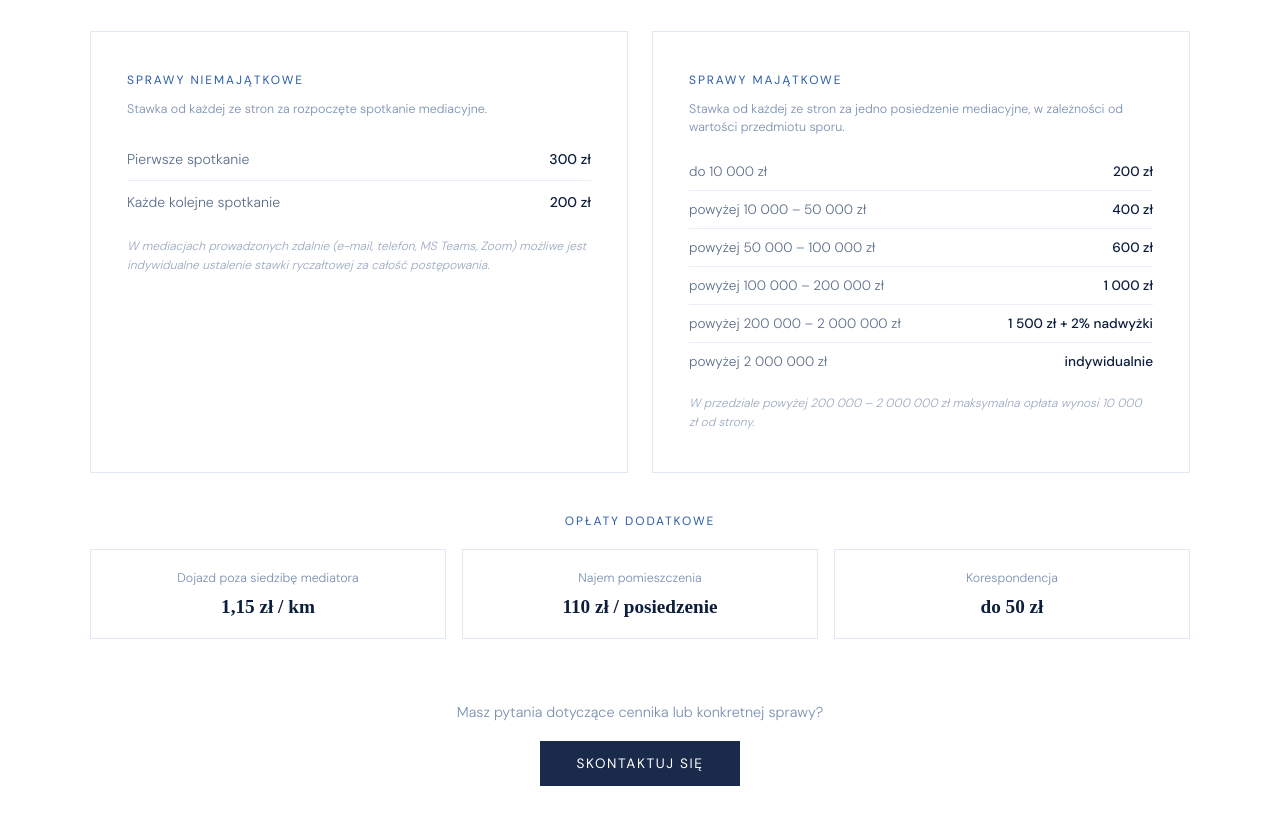
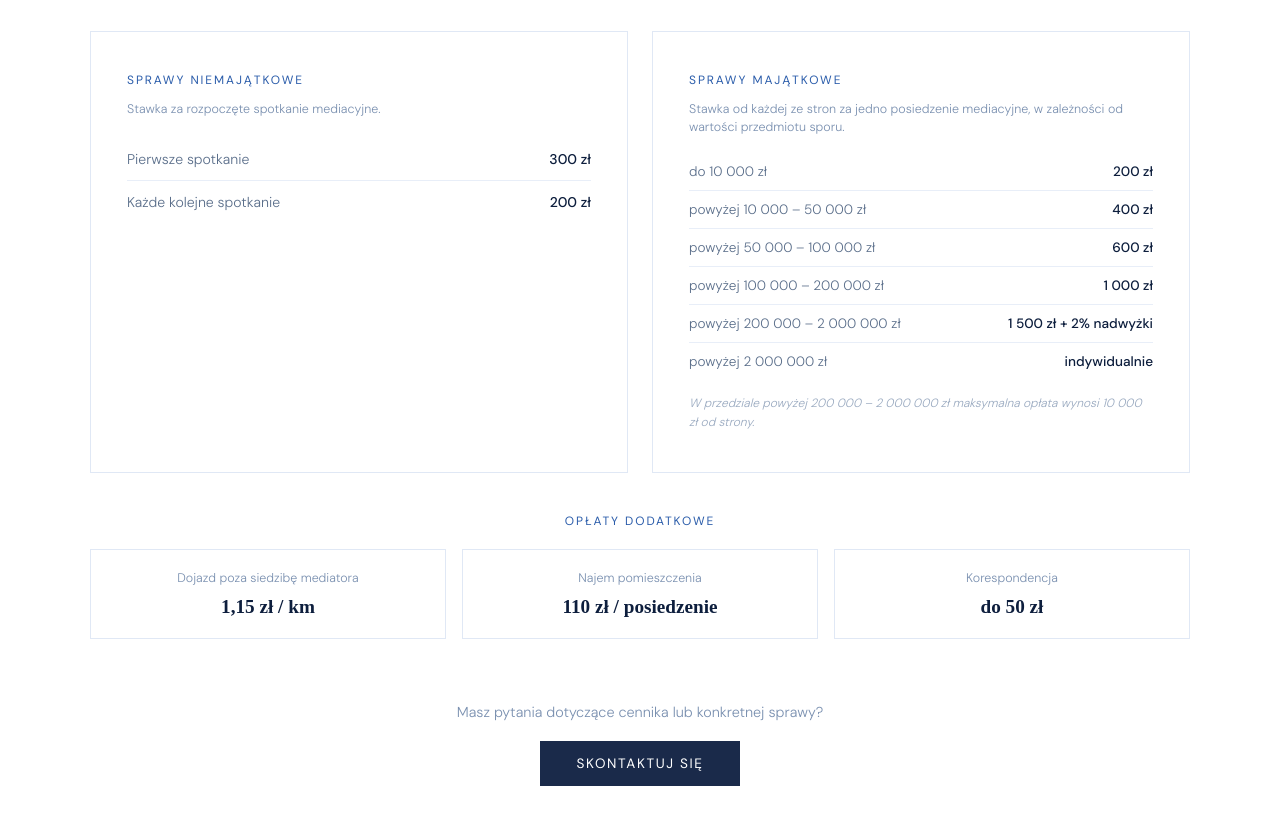
Before and after one commit to motyl1990/centrum-mediacji, a React (Vite) app: page / in a window 1280 px wide. Shown: the part 6970-7794 px from the top of the page. Built offline with nearby package versions, Linux system fonts and the light colour scheme; a web font is replaced by a local one.

Commit message:
Refactor AnnaKulka_CentrumMediacji.jsx for clarity

```diff
--- a/src/AnnaKulka_CentrumMediacji.jsx
+++ b/src/AnnaKulka_CentrumMediacji.jsx
@@ -755,7 +755,7 @@ export default function App() {
                     Sprawy niemajątkowe
                   </div>
                   <div style={{ fontSize: "0.78rem", color: "#7a90b0", marginBottom: 20, fontWeight: 300, lineHeight: 1.5 }}>
-                    Stawka od każdej ze stron za rozpoczęte spotkanie mediacyjne.
+                    Stawka za rozpoczęte spotkanie mediacyjne.
                   </div>
                   {[
                     ["Pierwsze spotkanie", "300 zł"],
@@ -771,9 +771,6 @@ export default function App() {
                       <span style={{ color: "#0d1e3d", fontWeight: 500 }}>{price}</span>
                     </div>
                   ))}
-                  <p style={{ fontSize: "0.75rem", color: "#9aaac0", lineHeight: 1.6, fontWeight: 300, marginTop: 14, fontStyle: "italic" }}>
-                    W mediacjach prowadzonych zdalnie (e-mail, telefon, MS Teams, Zoom) możliwe jest indywidualne ustalenie stawki ryczałtowej za całość postępowania.
-                  </p>
                 </div>
 
                 <div className="price-card">
```
